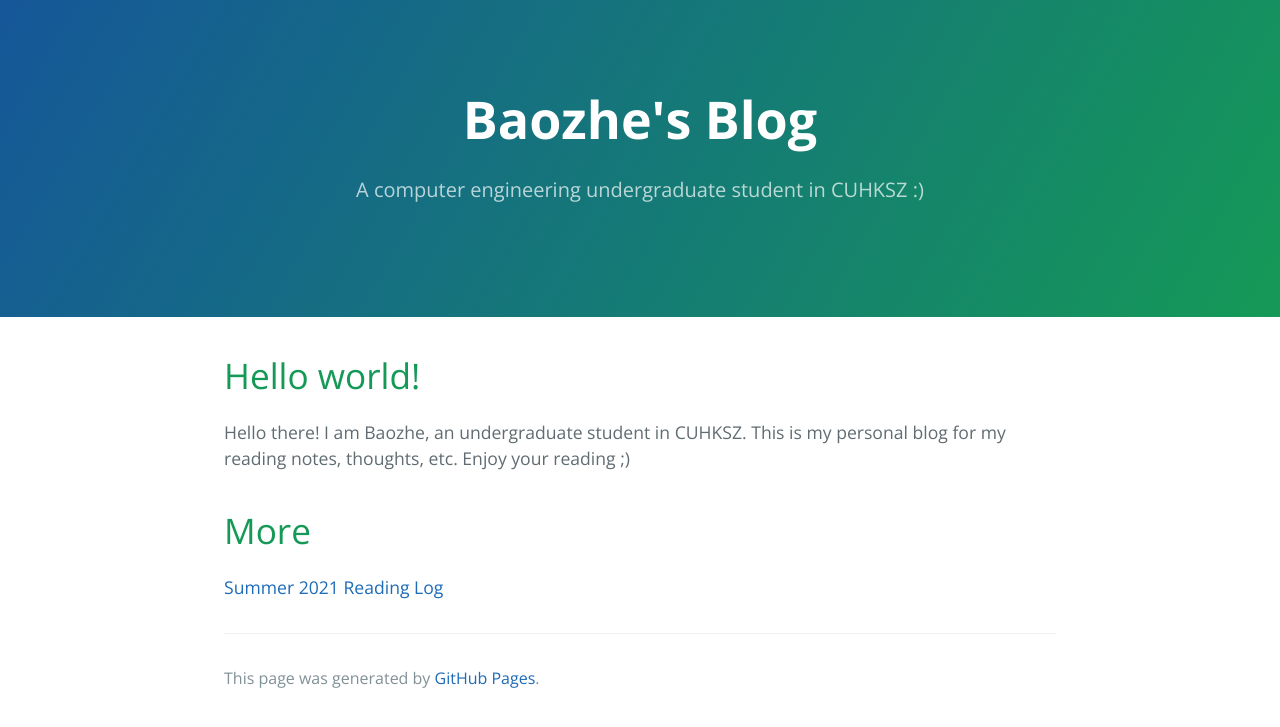
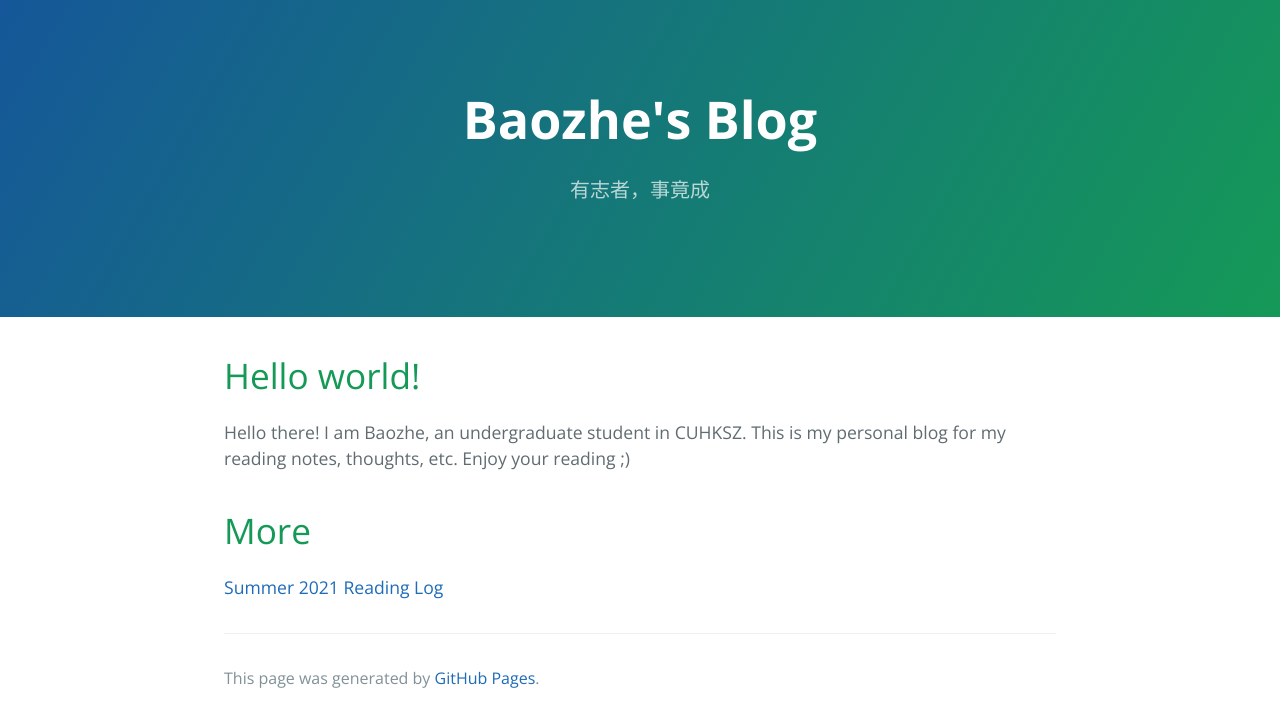
Before and after one commit to JACKZHANG1001/JACKZHANG1001.github.io, a Jekyll site: the page built from index.md, in a window 1280 px wide. Shown: the top 727 px of the page. Built offline with Jekyll 4.4.1, drawn with Linux system fonts in a browser that asks for light colours.

Commit message:
有志者，事竟成

```diff
--- a/_config.yml
+++ b/_config.yml
@@ -1,5 +1,5 @@
 title: Baozhe's Blog
-description: A computer engineering undergraduate student in CUHKSZ :)
+description: 有志者，事竟成
 show_downloads: true
 google_analytics:
 theme: jekyll-theme-cayman
```
